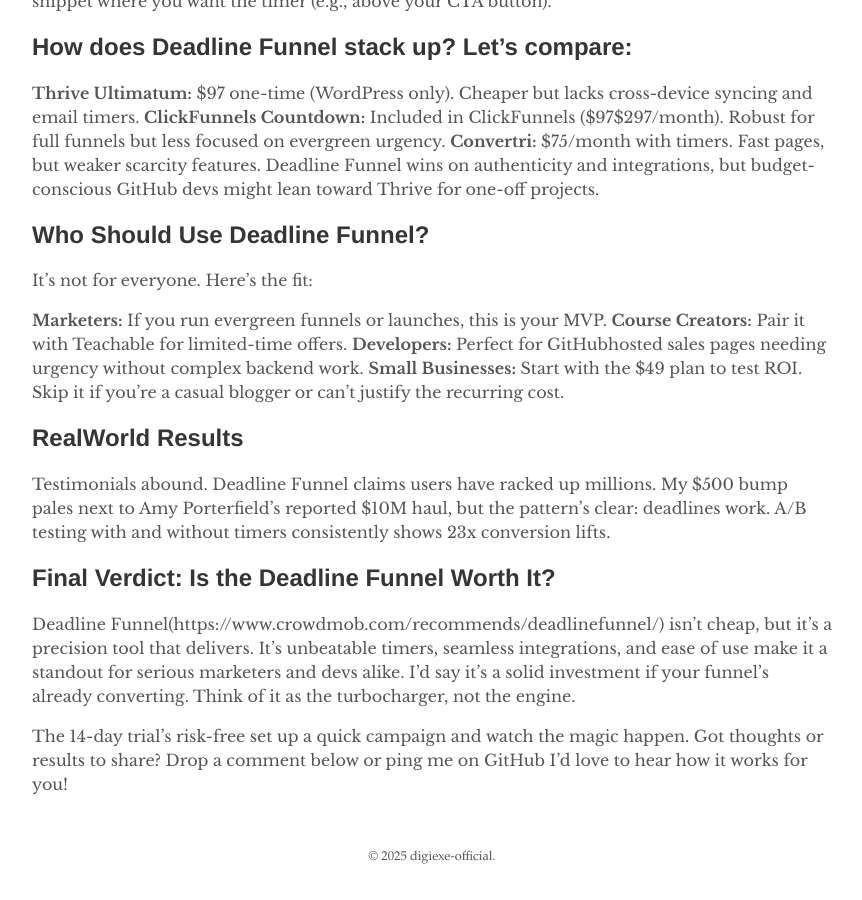
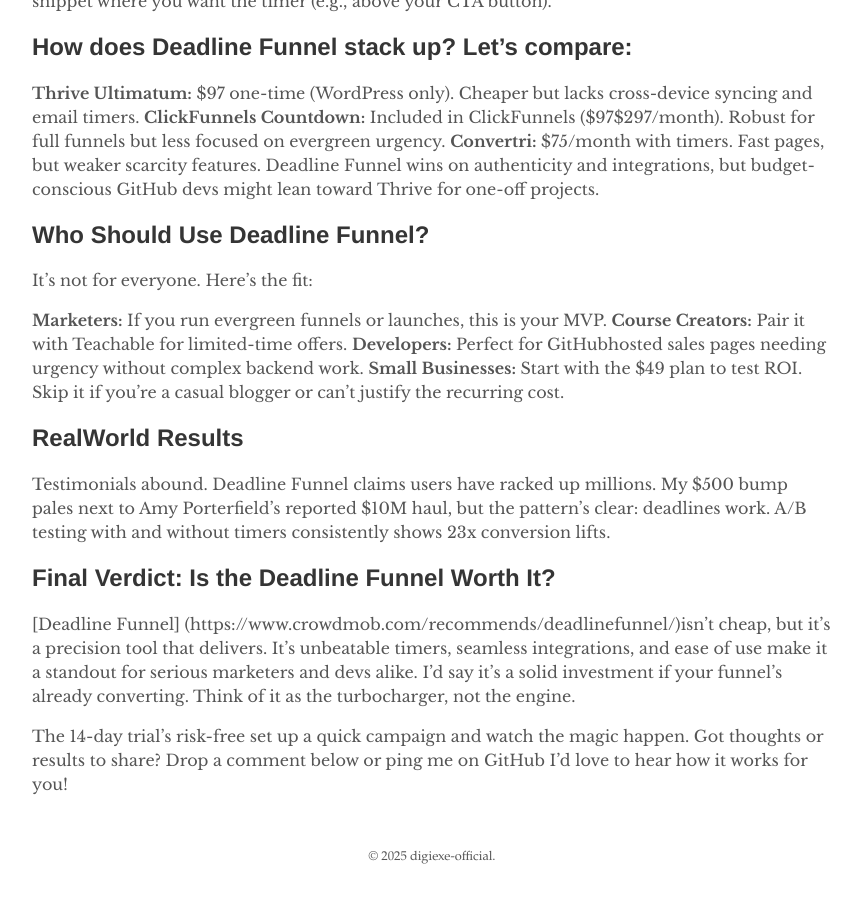
Before and after one commit to digiexe-official/dg, a Jekyll site: the page built from wp/deadline funnel review.md, in a window 1280 px wide and 900 px high, scrolled down 4398 px. Shown: the whole window, without its empty margins (208-1070 px from the left). Built offline with Jekyll 4.4.1, drawn with Linux system fonts in a browser that asks for light colours; part of the change alters nothing that is shown.

```diff
--- a/wp/deadline funnel review.md
+++ b/wp/deadline funnel review.md
@@ -141,7 +141,7 @@ A/B testing with and without timers consistently shows 23x conversion lifts.
 
 ## Final Verdict: Is the Deadline Funnel Worth It?
 
-Deadline Funnel(https://www.crowdmob.com/recommends/deadlinefunnel/) isn’t cheap, but it’s a precision tool that delivers. It's unbeatable timers, seamless integrations,
+[Deadline Funnel] (https://www.crowdmob.com/recommends/deadlinefunnel/)isn’t cheap, but it’s a precision tool that delivers. It's unbeatable timers, seamless integrations,
 and ease of use make it a standout for serious marketers and devs alike.
 I’d say it’s a solid investment if your funnel’s already converting. Think of it as the turbocharger, not the engine.
 
```
